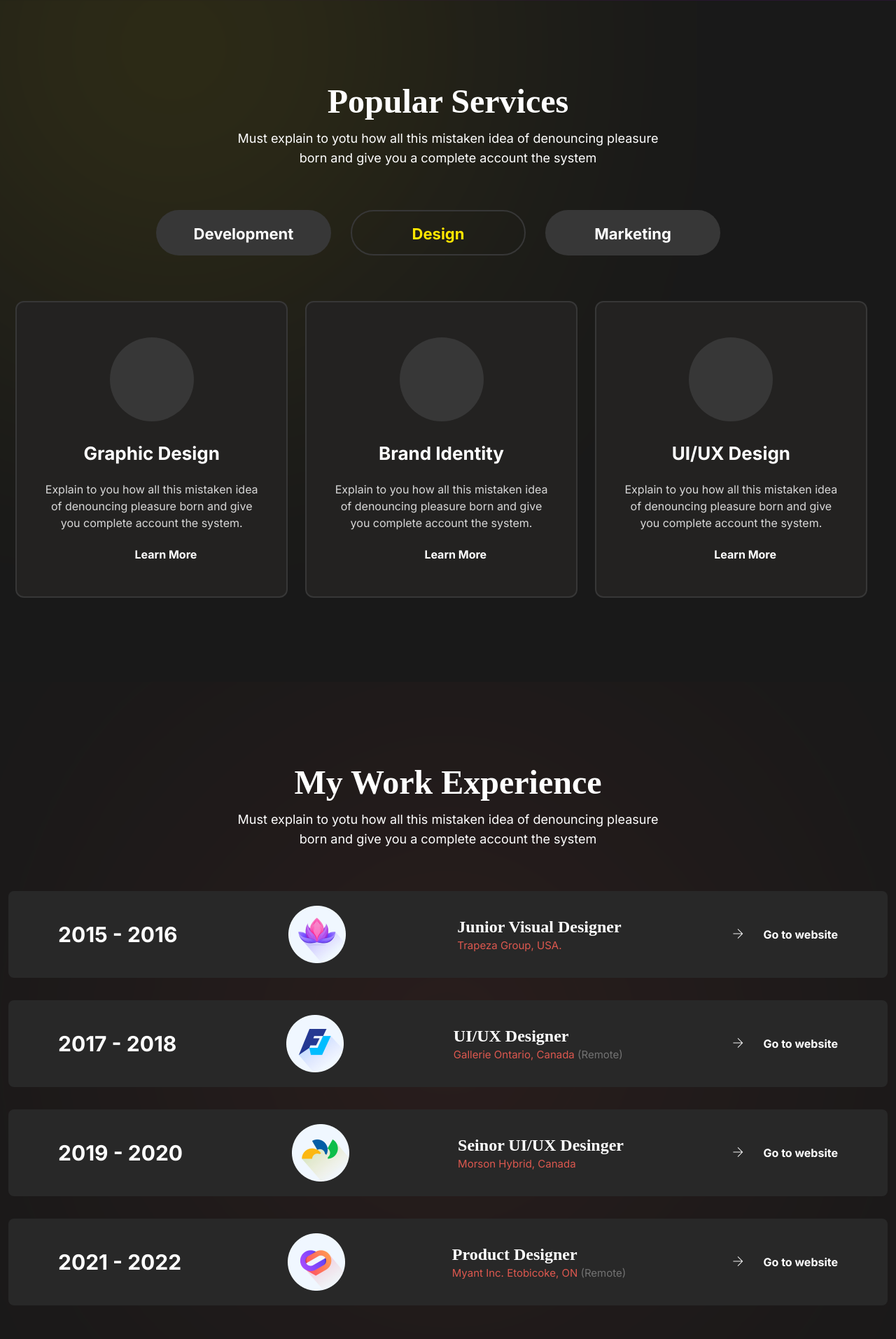
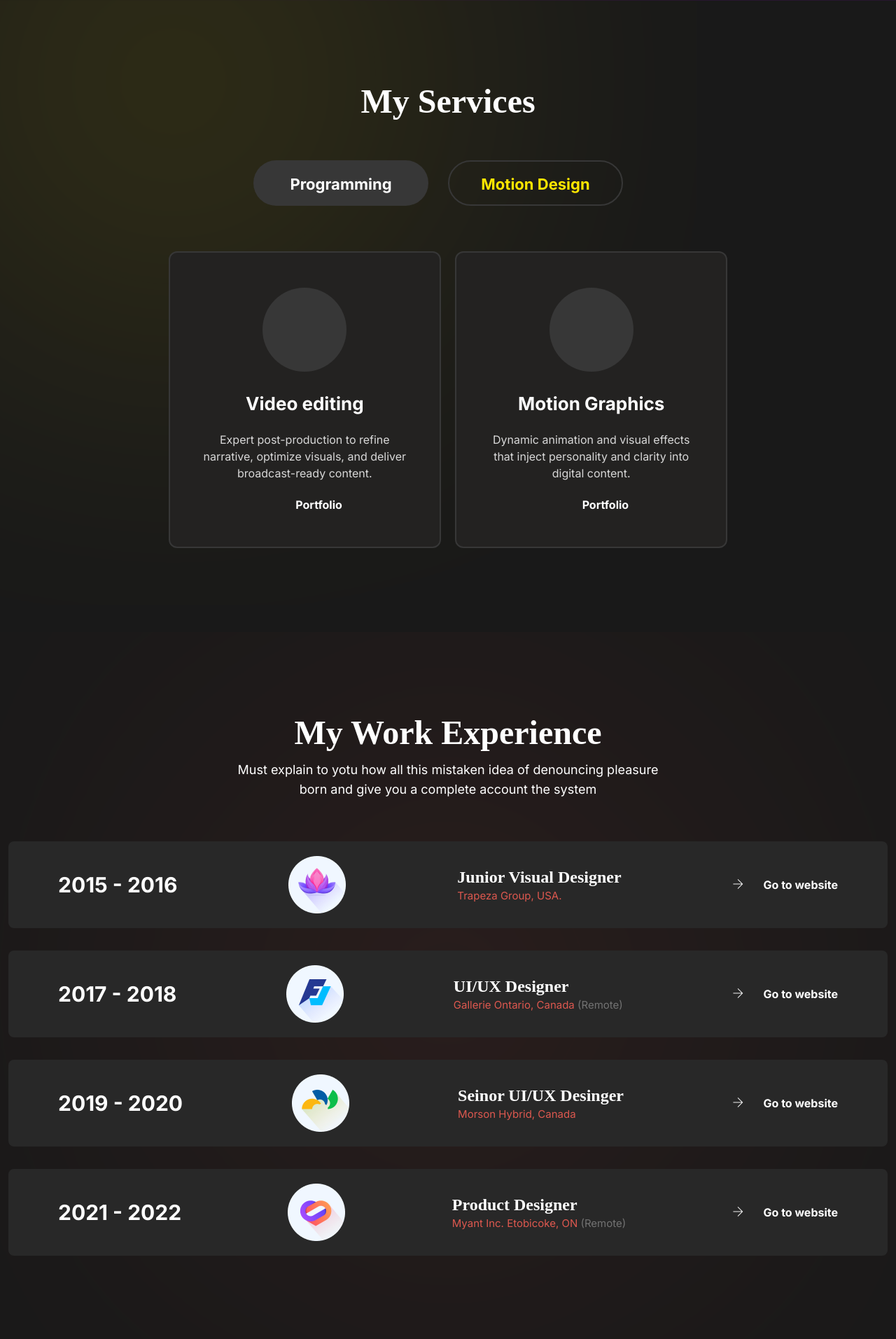
Before and after one commit to davidsini/deividsans-2, a PHP site: page / in a window 1280 px wide. Shown: the part 1885-3798 px from the top of the page at 70% size. Run offline with PHP 8.4, Linux system fonts and the light colour scheme; style sheets or scripts are compiled from the project's sources; some web fonts are replaced.

Commit message:
services ready

```diff
--- a/elito/index.html
+++ b/elito/index.html
@@ -864,12 +864,12 @@
             <h2
               class="heading-font font-bold text-5xl md:text-[35px] sm:text-[22px] mb-[15px]"
             >
-              Popular Services
+              My Services
             </h2>
-            <p class="base-font text-lg font-normal">
+            <!-- <p class="base-font text-lg font-normal">
               Must explain to yotu how all this mistaken idea of denouncing
               pleasure born and give you a complete account the system
-            </p>
+            </p> -->
           </div>
           <!-- end section title -->
 
@@ -889,7 +889,7 @@
                 role="tab"
                 aria-controls="tabs-homeFill"
                 aria-selected="true"
-                >Development</a
+                >Programming</a
               >
             </li>
             <li class="nav-item text-center" role="presentation">
@@ -902,10 +902,10 @@
                 role="tab"
                 aria-controls="tabs-profileFill"
                 aria-selected="false"
-                >Design</a
+                >Motion Design</a
               >
             </li>
-            <li class="nav-item text-center" role="presentation">
+            <!-- <li class="nav-item text-center" role="presentation">
               <a
                 href="#tabs-messagesFill"
                 class="nav-link inline-block focus:border-transparent border-tab w-[250px] md:w-[180px] sm:w-[120px] col:w-[150px] h-[65px] md:h-[55px] sm:h-[45px] bg-[#373737] active:bg-transparent text-center mr-7 md:mr-5 sm:mr-[10px] col:mr-0 rounded-[38px] font-bold text-[22px] md:text-[16px] sm:text-[14px] leading-[65px] md:leading-[55px] sm:leading-[35px] p-0 border-2 border-transparent text-white active:text-[#FFE600] active:border-[#373737] col:mb-[10px]"
@@ -917,10 +917,10 @@
                 aria-selected="false"
                 >Marketing</a
               >
-            </li>
+            </li> -->
           </ul>
 
-          <div class="tab-content" id="tabs-tabContentFill">
+          <div class="tab-content" id="tabs-tabContentFill" ;>
             <!-- service-content -->
             <div
               class="tab-pane"
@@ -928,7 +928,10 @@
               role="tabpanel"
               aria-labelledby="tabs-home-tabFill"
             >
-              <div class="mt-[65px]">
+              <div
+                class="mt-[65px]"
+                style="display: flex; justify-content: center"
+              >
                 <div
                   class="w-[31%] lg:w-[30%] md:w-[46%] sm:w-full mx-[10px] sm:mx-0 inline-block bg-[#232221] border-2 border-[#373737] rounded-[12px] text-center px-[40px] lg:px-[20px] py-[50px] md:mb-[30px] group"
                 >
@@ -943,6 +946,36 @@
                     class="font-bold font-base-font text-[26px] lg:text-[20px] leading-[31px] text-white mb-[20px] text-center"
                   >
                     Web Development
+                  </h2>
+                  <p
+                    class="text-[16px] md:text-[14px] text-[#D8D8D8] my-6 md:my-4"
+                  >
+                    Transforming complex challenges into seamless digital
+                    experiences through code and strategy.
+                  </p>
+                  <a
+                    href="service-single.html "
+                    class="text-center flex items-center justify-center font-bold text-white leading-[19px] group hover:text-[#FFE600] transition-all"
+                    ><i
+                      class="fi flaticon-right-arrow transition-all mr-7 sm:mr-3"
+                    ></i>
+                    Portfolio</a
+                  >
+                </div>
+                <!-- <div
+                  class="w-[31%] lg:w-[30%] md:w-[46%] sm:w-full mx-[10px] sm:mx-0 inline-block bg-[#232221] border-2 border-[#373737] rounded-[12px] text-center px-[40px] lg:px-[20px] py-[50px] md:mb-[30px] group"
+                >
+                  <div
+                    class="max-w-[120px] max-h-[120px] bg-[#373737] group-hover:bg-[#59C378] mx-auto leading-[120px] mb-[30px] rounded-[50%] transition-all"
+                  >
+                    <i
+                      class="fi flaticon-app-development transition-all text-[50px] text-[#FFE600] group-hover:text-white"
+                    ></i>
+                  </div>
+                  <h2
+                    class="font-bold font-base-font text-[26px] lg:text-[20px] leading-[31px] text-white mb-[20px] text-center"
+                  >
+                    App Development
                   </h2>
                   <p
                     class="text-[16px] md:text-[14px] text-[#D8D8D8] my-6 md:my-4"
@@ -958,21 +991,21 @@
                     ></i>
                     Learn More</a
                   >
-                </div>
-                <div
+                </div> -->
+                <!-- <div
                   class="w-[31%] lg:w-[30%] md:w-[46%] sm:w-full mx-[10px] sm:mx-0 inline-block bg-[#232221] border-2 border-[#373737] rounded-[12px] text-center px-[40px] lg:px-[20px] py-[50px] md:mb-[30px] group"
                 >
                   <div
                     class="max-w-[120px] max-h-[120px] bg-[#373737] group-hover:bg-[#59C378] mx-auto leading-[120px] mb-[30px] rounded-[50%] transition-all"
                   >
                     <i
-                      class="fi flaticon-app-development transition-all text-[50px] text-[#FFE600] group-hover:text-white"
+                      class="fi flaticon-smartphone transition-all text-[50px] text-[#FFE600] group-hover:text-white"
                     ></i>
                   </div>
                   <h2
                     class="font-bold font-base-font text-[26px] lg:text-[20px] leading-[31px] text-white mb-[20px] text-center"
                   >
-                    App Development
+                    Softwere Development
                   </h2>
                   <p
                     class="text-[16px] md:text-[14px] text-[#D8D8D8] my-6 md:my-4"
@@ -988,6 +1021,50 @@
                     ></i>
                     Learn More</a
                   >
+                </div> -->
+              </div>
+            </div>
+
+            <!-- service-content -->
+            <div
+              class="tab-pane show active"
+              id="tabs-profileFill"
+              role="tabpanel"
+              aria-labelledby="tabs-profile-tabFill"
+            >
+              <div
+                class="mt-[65px]"
+                style="display: flex; justify-content: center"
+              >
+                <div
+                  class="w-[31%] lg:w-[30%] md:w-[46%] sm:w-full mx-[10px] sm:mx-0 inline-block bg-[#232221] border-2 border-[#373737] rounded-[12px] text-center px-[40px] lg:px-[20px] py-[50px] md:mb-[30px] group"
+                >
+                  <div
+                    class="max-w-[120px] max-h-[120px] bg-[#373737] group-hover:bg-[#59C378] mx-auto leading-[120px] mb-[30px] rounded-[50%] transition-all"
+                  >
+                    <i
+                      class="fi flaticon-play transition-all text-[50px] text-[#FFE600] group-hover:text-white"
+                    ></i>
+                  </div>
+                  <h2
+                    class="font-bold font-base-font text-[26px] lg:text-[20px] leading-[31px] text-white mb-[20px] text-center"
+                  >
+                    Video editing
+                  </h2>
+                  <p
+                    class="text-[16px] md:text-[14px] text-[#D8D8D8] my-6 md:my-4"
+                  >
+                    Expert post-production to refine narrative, optimize
+                    visuals, and deliver broadcast-ready content.
+                  </p>
+                  <a
+                    href="service-single.html "
+                    class="text-center flex items-center justify-center font-bold text-white leading-[19px] group hover:text-[#FFE600] transition-all"
+                    ><i
+                      class="fi flaticon-right-arrow transition-all mr-7 sm:mr-3"
+                    ></i>
+                    Portfolio</a
+                  >
                 </div>
                 <div
                   class="w-[31%] lg:w-[30%] md:w-[46%] sm:w-full mx-[10px] sm:mx-0 inline-block bg-[#232221] border-2 border-[#373737] rounded-[12px] text-center px-[40px] lg:px-[20px] py-[50px] md:mb-[30px] group"
@@ -996,13 +1073,43 @@
                     class="max-w-[120px] max-h-[120px] bg-[#373737] group-hover:bg-[#59C378] mx-auto leading-[120px] mb-[30px] rounded-[50%] transition-all"
                   >
                     <i
-                      class="fi flaticon-smartphone transition-all text-[50px] text-[#FFE600] group-hover:text-white"
+                      class="fi flaticon-vector transition-all text-[50px] text-[#FFE600] group-hover:text-white"
                     ></i>
                   </div>
                   <h2
                     class="font-bold font-base-font text-[26px] lg:text-[20px] leading-[31px] text-white mb-[20px] text-center"
                   >
-                    Softwere Development
+                    Motion Graphics
+                  </h2>
+                  <p
+                    class="text-[16px] md:text-[14px] text-[#D8D8D8] my-6 md:my-4"
+                  >
+                    Dynamic animation and visual effects that inject personality
+                    and clarity into digital content.
+                  </p>
+                  <a
+                    href="service-single.html "
+                    class="text-center flex items-center justify-center font-bold text-white leading-[19px] group hover:text-[#FFE600] transition-all"
+                    ><i
+                      class="fi flaticon-right-arrow transition-all mr-7 sm:mr-3"
+                    ></i>
+                    Portfolio</a
+                  >
+                </div>
+                <!-- <div
+                  class="w-[31%] lg:w-[30%] md:w-[46%] sm:w-full mx-[10px] sm:mx-0 inline-block bg-[#232221] border-2 border-[#373737] rounded-[12px] text-center px-[40px] lg:px-[20px] py-[50px] md:mb-[30px] group"
+                >
+                  <div
+                    class="max-w-[120px] max-h-[120px] bg-[#373737] group-hover:bg-[#59C378] mx-auto leading-[120px] mb-[30px] rounded-[50%] transition-all"
+                  >
+                    <i
+                      class="fi flaticon-add transition-all text-[50px] text-[#FFE600] group-hover:text-white"
+                    ></i>
+                  </div>
+                  <h2
+                    class="font-bold font-base-font text-[26px] lg:text-[20px] leading-[31px] text-white mb-[20px] text-center"
+                  >
+                    UI/UX Design
                   </h2>
                   <p
                     class="text-[16px] md:text-[14px] text-[#D8D8D8] my-6 md:my-4"
@@ -1018,108 +1125,7 @@
                     ></i>
                     Learn More</a
                   >
-                </div>
-              </div>
-            </div>
-
-            <!-- service-content -->
-            <div
-              class="tab-pane show active"
-              id="tabs-profileFill"
-              role="tabpanel"
-              aria-labelledby="tabs-profile-tabFill"
-            >
-              <div class="mt-[65px]">
-                <div
-                  class="w-[31%] lg:w-[30%] md:w-[46%] sm:w-full mx-[10px] sm:mx-0 inline-block bg-[#232221] border-2 border-[#373737] rounded-[12px] text-center px-[40px] lg:px-[20px] py-[50px] md:mb-[30px] group"
-                >
-                  <div
-                    class="max-w-[120px] max-h-[120px] bg-[#373737] group-hover:bg-[#59C378] mx-auto leading-[120px] mb-[30px] rounded-[50%] transition-all"
-                  >
-                    <i
-                      class="fi flaticon-vector transition-all text-[50px] text-[#FFE600] group-hover:text-white"
-                    ></i>
-                  </div>
-                  <h2
-                    class="font-bold font-base-font text-[26px] lg:text-[20px] leading-[31px] text-white mb-[20px] text-center"
-                  >
-                    Graphic Design
-                  </h2>
-                  <p
-                    class="text-[16px] md:text-[14px] text-[#D8D8D8] my-6 md:my-4"
-                  >
-                    Explain to you how all this mistaken idea of denouncing
-                    pleasure born and give you complete account the system.
-                  </p>
-                  <a
-                    href="service-single.html "
-                    class="text-center flex items-center justify-center font-bold text-white leading-[19px] group hover:text-[#FFE600] transition-all"
-                    ><i
-                      class="fi flaticon-right-arrow transition-all mr-7 sm:mr-3"
-                    ></i>
-                    Learn More</a
-                  >
-                </div>
-                <div
-                  class="w-[31%] lg:w-[30%] md:w-[46%] sm:w-full mx-[10px] sm:mx-0 inline-block bg-[#232221] border-2 border-[#373737] rounded-[12px] text-center px-[40px] lg:px-[20px] py-[50px] md:mb-[30px] group"
-                >
-                  <div
-                    class="max-w-[120px] max-h-[120px] bg-[#373737] group-hover:bg-[#59C378] mx-auto leading-[120px] mb-[30px] rounded-[50%] transition-all"
-                  >
-                    <i
-                      class="fi flaticon-palette transition-all text-[50px] text-[#FFE600] group-hover:text-white"
-                    ></i>
-                  </div>
-                  <h2
-                    class="font-bold font-base-font text-[26px] lg:text-[20px] leading-[31px] text-white mb-[20px] text-center"
-                  >
-                    Brand Identity
-                  </h2>
-                  <p
-                    class="text-[16px] md:text-[14px] text-[#D8D8D8] my-6 md:my-4"
-                  >
-                    Explain to you how all this mistaken idea of denouncing
-                    pleasure born and give you complete account the system.
-                  </p>
-                  <a
-                    href="service-single.html "
-                    class="text-center flex items-center justify-center font-bold text-white leading-[19px] group hover:text-[#FFE600] transition-all"
-                    ><i
-                      class="fi flaticon-right-arrow transition-all mr-7 sm:mr-3"
-                    ></i>
-                    Learn More</a
-                  >
-                </div>
-                <div
-                  class="w-[31%] lg:w-[30%] md:w-[46%] sm:w-full mx-[10px] sm:mx-0 inline-block bg-[#232221] border-2 border-[#373737] rounded-[12px] text-center px-[40px] lg:px-[20px] py-[50px] md:mb-[30px] group"
-                >
-                  <div
-                    class="max-w-[120px] max-h-[120px] bg-[#373737] group-hover:bg-[#59C378] mx-auto leading-[120px] mb-[30px] rounded-[50%] transition-all"
-                  >
-                    <i
-                      class="fi flaticon-add transition-all text-[50px] text-[#FFE600] group-hover:text-white"
-                    ></i>
-                  </div>
-                  <h2
-                    class="font-bold font-base-font text-[26px] lg:text-[20px] leading-[31px] text-white mb-[20px] text-center"
-                  >
-                    UI/UX Design
-                  </h2>
-                  <p
-                    class="text-[16px] md:text-[14px] text-[#D8D8D8] my-6 md:my-4"
-                  >
-                    Explain to you how all this mistaken idea of denouncing
-                    pleasure born and give you complete account the system.
-                  </p>
-                  <a
-                    href="service-single.html "
-                    class="text-center flex items-center justify-center font-bold text-white leading-[19px] group hover:text-[#FFE600] transition-all"
-                    ><i
-                      class="fi flaticon-right-arrow transition-all mr-7 sm:mr-3"
-                    ></i>
-                    Learn More</a
-                  >
-                </div>
+                </div> -->
               </div>
             </div>
             <!-- service-content -->
```
Also changed, not shown: elito/assets/css/style.css, elito/assets/images/icon/video-editor_60x60.png (added).
